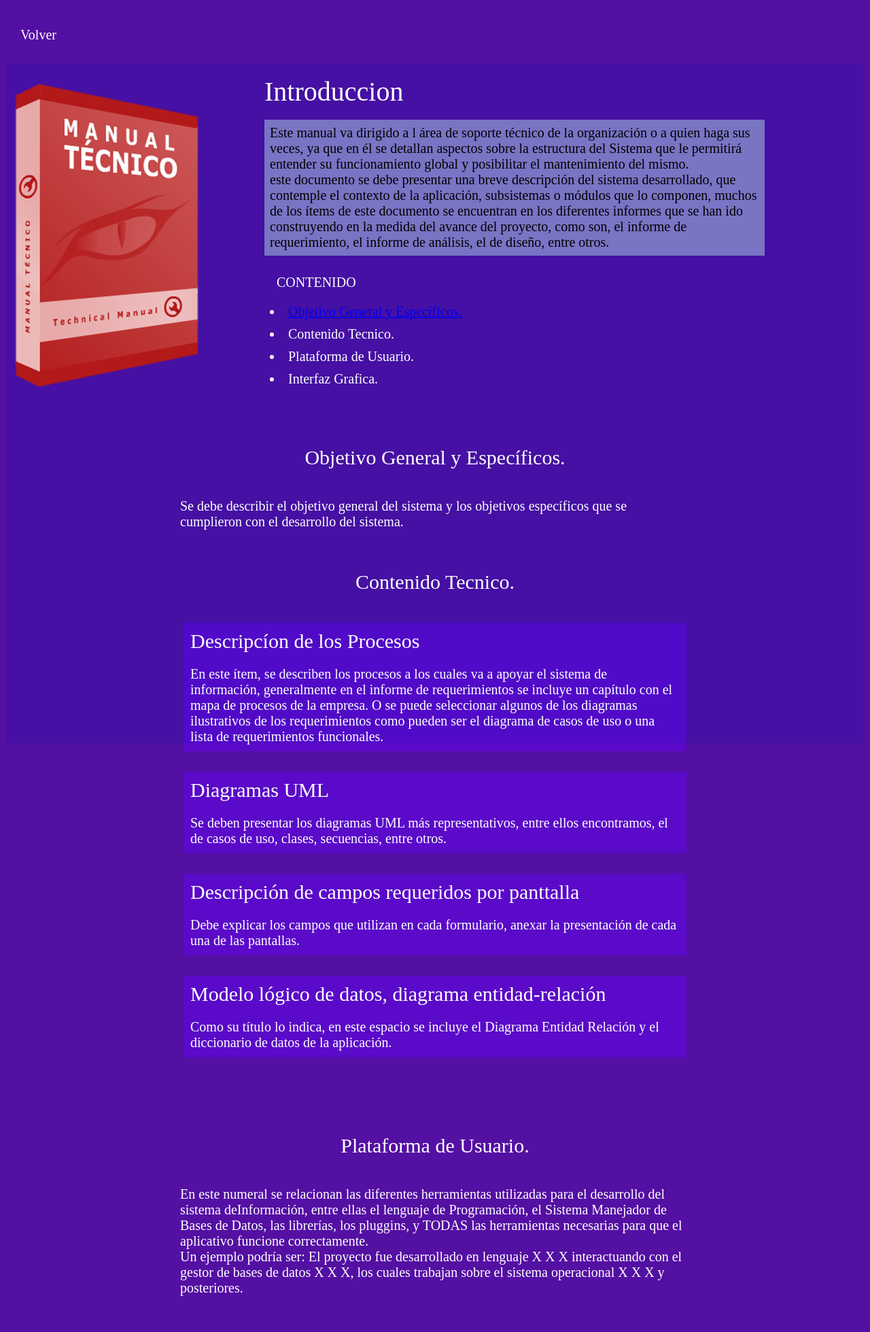
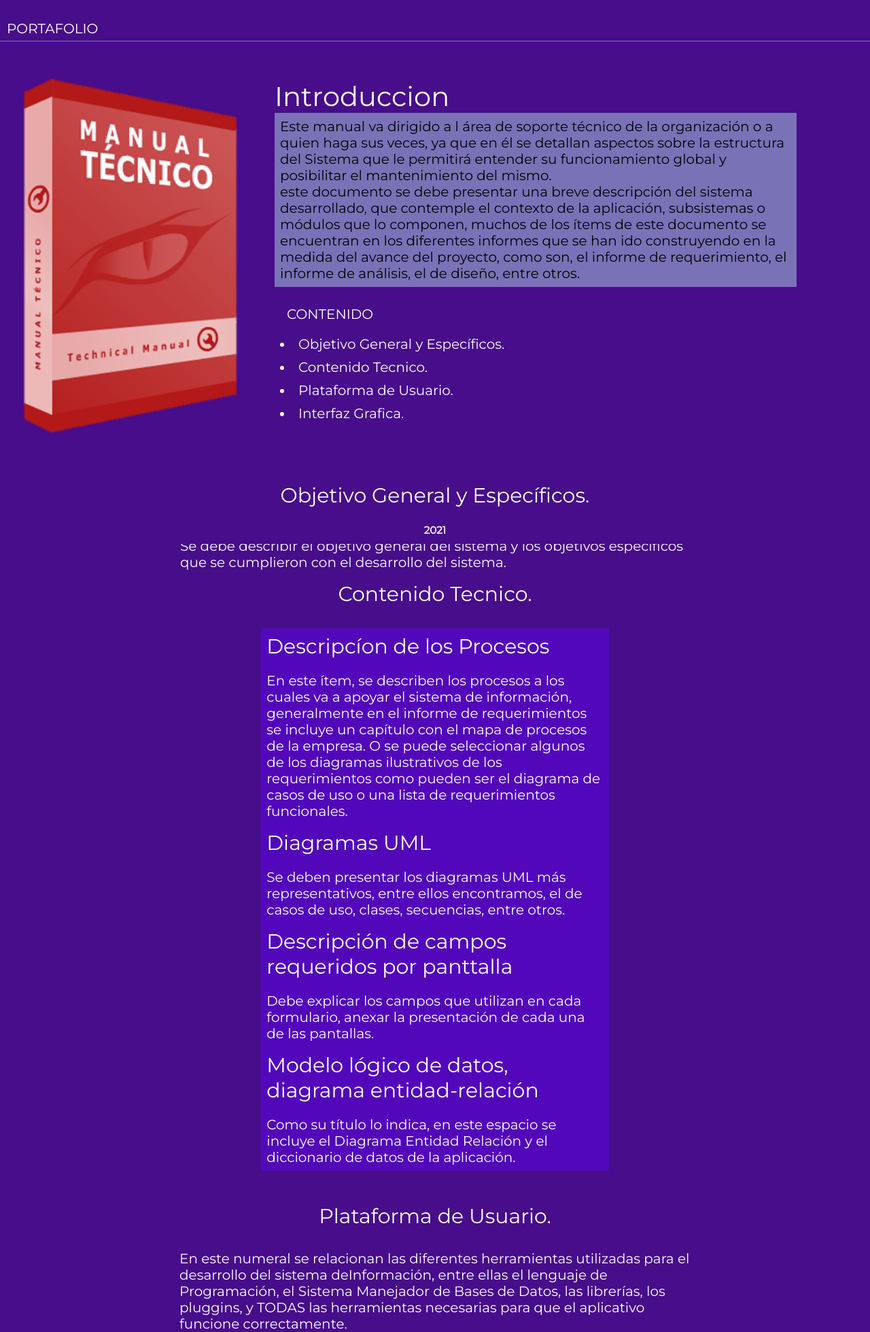
Before and after one commit to Vanessa200219/ADSI2142329, a PHP site: page /Manual/manualdesoftware.php in a window 1280 px wide. Shown: the top 1959 px of the page at 68% size. Run offline with PHP 8.4, Linux system fonts and the light colour scheme.

Commit message:
FINALIZACION CSS

```diff
--- /dev/null
+++ b/Portafolio/PORTAFOLIOWEB/Manual/estilos/manual.css
@@ -0,0 +1,222 @@
+@import 'https://fonts.googleapis.com/css?family=Montserrat:300, 400, 700&display=swap';
+* {
+	padding: 0;
+	margin: 0;
+	box-sizing: border-box;
+}
+
+
+html {
+	font-size: 10px;
+	font-family: 'Montserrat', sans-serif;
+	scroll-behavior: smooth;
+}
+
+a {
+	text-decoration: none;
+}
+
+
+body{
+    background:rgb(71, 13, 138);
+    -webkit-background-size: cover;
+  -moz-background-size: cover;
+  -o-background-size: cover;
+  background-size: cover;
+}
+
+/* HEADER DE RUTAS Y DESCARGAS */
+#header{
+    position: relative;
+    z-index: 1;
+    padding-top: 0;
+    max-width: 1500px;
+    margin: 0 auto;
+    padding: 30px 0;
+    border-bottom: gray 1px solid;
+    background-color: rgb(71, 13, 138);
+}
+
+
+.return{
+    margin-left: 10px;
+    float: left;
+    color: white;
+    display: flex;
+    justify-content: flex-start;
+    font-size: 20px;
+}
+
+
+ .return:hover{
+
+	color: rgb(196, 18, 18);
+}
+
+
+
+/* FIN HEADER DE RUTAS Y DESCARGAS */
+
+
+
+.contenedor{
+    position: relative;
+    width: auto;
+    max-width: auto;
+    padding-top: 30px;
+}
+
+.manual{
+    float: left;
+    margin-top: 20px;
+    position:static;
+    width: 30%;
+    margin-left: 20px;
+    margin-top: 13px;
+}
+
+.introduccion{
+    float: left;
+    font-size: 40px;
+    color: white;
+    margin-top: 20px;
+    position:relative;
+    width: 30%;
+    margin-top: 13px;
+}
+
+.contenido{
+    border: white 1px currentColor;
+    background: rgba(173, 216, 230, 0.5);
+    padding: 8px 8px 8px 8px;
+    margin-bottom: 10px;
+    float: left;
+    font-size: 20px;
+    position:relative;
+    width: 60%;
+}
+
+.contenido1{
+    color: white;
+    padding: 8px 8px 8px 8px;
+    margin-bottom: 10px;
+    float: left;
+    font-size: 20px;
+    position:relative;
+    width: 60%;
+}
+
+.titulo{
+    padding: 10px 10px 10px 10px;
+
+    position:relative;
+}
+
+
+.model1{
+    float: left;
+    margin-top: 60px;
+    color: white;
+    font-size: 20px;
+    margin-bottom: 60px;
+
+    position:relative;
+    width: 60%;
+
+}
+
+.firtsteam{
+    font-size: 30px;
+    color: white;
+    text-align: center;
+    margin-bottom: 20px;
+
+    color: white;
+    padding: 8px 8px 8px 8px;
+    margin: auto;
+    position:relative;
+    width: 60%;
+}
+
+
+.model2{
+    color: white;
+    padding: 8px 8px 8px 8px;
+    margin-bottom: 10px;
+    margin: auto;
+    font-size: 20px;
+    position:relative;
+    width: 60%;
+}
+
+li{
+    padding-top: 10px;
+    text-decoration: none;
+}
+
+
+.section{
+    margin-top: 40px;
+    color: white;
+    margin: auto;
+    font-size: 20px;
+    background: rgba(98, 4, 248, 0.431);
+    padding: 10px 10px 10px 10px;
+
+
+    padding: 8px 8px 8px 8px;
+    margin-bottom: 10px;
+    margin: auto;
+    position:relative;
+    width: 68%;
+}
+
+.secondteam{
+    font-size: 30px;
+    color: white;
+    margin-bottom: 20px;
+}
+
+
+.model3{
+    margin: auto;
+    color: white;
+    font-size: 20px;
+    width: 750px;
+}
+
+.firtsteam1{
+    font-size: 30px;
+    color: white;
+    text-align: center;
+    margin-bottom: 20px;
+
+}
+
+
+
+#footer {
+    position: fixed;
+    bottom: 0;
+    width: 100%;
+    height: 40px;
+    color: white;;
+  background-color: rgb(71, 13, 138);
+}
+
+.brand{
+    text-align: center;
+    margin-top: 10px;
+}
+#footer h2 {
+	color: white;
+	font-weight: 500;
+	font-size: 1.8rem;
+	letter-spacing: 0.1rem;
+	margin-top: 10px;
+	margin-bottom: 10px;
+}
+#footer p {
+	color: white;
+	font-size: 1.3rem;
+}
--- a/Portafolio/PORTAFOLIOWEB/Manual/estilos/manuales.css
+++ /dev/null
@@ -1,140 +0,0 @@
-*{
-    margin: 0%;
-    padding: 0%;
-}
-
-body{
-    background: rgb(84, 15, 163);
-    padding: 10px 10px 10px 10px;
-}
-
-.div1{
-    margin-left: 20px;
-    margin-top: 30px;
-}
-
-
-.volver{
-    color: white;
-    text-decoration: none;
-    font-size: 20px;
-    font-family: 'Times New Roman', Times, serif;
-}
-
-.volver:hover{
-    padding: 10px 10px 10px 10px;
-    transition: all .3s;
-    background-color: rgb(84, 15, 163);
-    border-radius: 10px;
-    color: rgb(10, 8, 5);
-}
-
-
-.contenedor{
-    margin-top: 30px;
-    width: auto;
-    height: 1000px;
-    background: rgba(18, 18, 163, 0.233);
-    text-decoration: none;
-}
-
-.manual{
-    float: left;
-    margin-top: 20px;
-    margin-right: 50px;
-}
-
-.introduccion{
-    font-size: 40px;
-    margin-left: 40px;
-    color: white;
-}
-
-.contenido{
-    border: white 1px currentColor;
-    width: 720px;
-    float: left;
-    font-size: 20px;
-    background: rgba(173, 216, 230, 0.5);
-    padding: 8px 8px 8px 8px;
-    margin-bottom: 10px;
-}
-
-.contenido1{
-    width: 720px;
-    float: left;
-    font-size: 20px;
-    color: white;
-    padding: 8px 8px 8px 8px;
-    margin-bottom: 10px;
-    text-decoration: none;
-}
-
-.titulo{
-    padding: 10px 10px 10px 10px;
-}
-
-
-.model1{
-    float: left;
-    margin-top: 60px;
-    color: white;
-    font-size: 20px;
-    width: 720px;
-    margin-bottom: 60px;
-}
-
-.firtsteam{
-    font-size: 30px;
-    color: white;
-    text-align: center;
-    margin-bottom: 20px;
-}
-
-
-.model2{
-    margin: auto;
-    margin-top: 60px;
-    color: white;
-    font-size: 20px;
-    width: 750px;
-}
-
-li{
-    padding-top: 10px;
-    text-decoration: none;
-}
-
-
-.section{
-    width: 720px;
-    margin-top: 40px;
-    color: white;
-    margin: auto;
-    font-size: 20px;
-    background: rgba(98, 4, 248, 0.431);
-    padding: 10px 10px 10px 10px;
-    margin-bottom: 30px;
-}
-
-.secondteam{
-    font-size: 30px;
-    color: white;
-    margin-bottom: 20px;
-}
-
-
-.model3{
-    margin: auto;
-    color: white;
-    font-size: 20px;
-    width: 750px;
-}
-
-.firtsteam1{
-    font-size: 30px;
-    color: white;
-    text-align: center;
-    margin-bottom: 20px;
-
-}
--- a/Portafolio/PORTAFOLIOWEB/Manual/manualdesoftware.php
+++ b/Portafolio/PORTAFOLIOWEB/Manual/manualdesoftware.php
@@ -4,12 +4,20 @@
     <meta charset="UTF-8">
     <meta http-equiv="X-UA-Compatible" content="IE=edge">
     <meta name="viewport" content="width=device-width, initial-scale=1.0">
-    <link rel="stylesheet" href="estilos/manuales.css">
+    <link rel="stylesheet" href="estilos/manual.css">
     <title>MANUAL DE SOFTWARE</title>
 </head>
 <body>
 
-    <div class="div1"><a class="volver" href="https://localhost/ADSI2142329/Portafolio/PORTAFOLIOWEB/">Volver</a></div>
+
+    <!-- HEADER DE RUTAS Y DESCARGAS -->
+    <div id="header">
+
+        <a class="return  header" href="../../PORTAFOLIOWEB/">PORTAFOLIO</a>
+
+    </div>
+
+    <!-- FIN DE HEADER RUTAS Y DESCARGAS -->
 
     <div class="contenedor">
 
@@ -36,7 +44,7 @@
 
         <section class="contenido1">
             <p class="titulo">CONTENIDO</p>
-            <li><a href="#onetittle">Objetivo General y Específicos.</a></li>
+            <li>Objetivo General y Específicos.</a></li>
             <li><a href=""></a>Contenido Tecnico.</li>
             <li><a href=""></a>Plataforma de Usuario.</li>
             <li><a href=""></a>Interfaz Grafica.</li>
@@ -44,7 +52,7 @@
         </section>
 
         <div class="model3">
-             <a id="onetittle" href=""></a><p class="firtsteam1">Objetivo General y Específicos.</p>
+            <p class="firtsteam1">Objetivo General y Específicos.</p>
             <br>
             Se debe describir el objetivo general del sistema y los objetivos específicos
             que se cumplieron con el desarrollo del sistema.
@@ -138,5 +146,18 @@
 
     </div>
 
+
+
+  <!-- Footer -->
+  <section id="footer">
+    <div class="footer container">
+      <div class="brand">
+        <h1>2021</h1>
+      </div>
+    </div>
+
+
+  </section>
+  <!-- End Footer -->
 </body>
 </html>
```
Also changed, not shown: Portafolio/PORTAFOLIOWEB/Manual/manualdeusuarios.php (+11 -2 lines).
